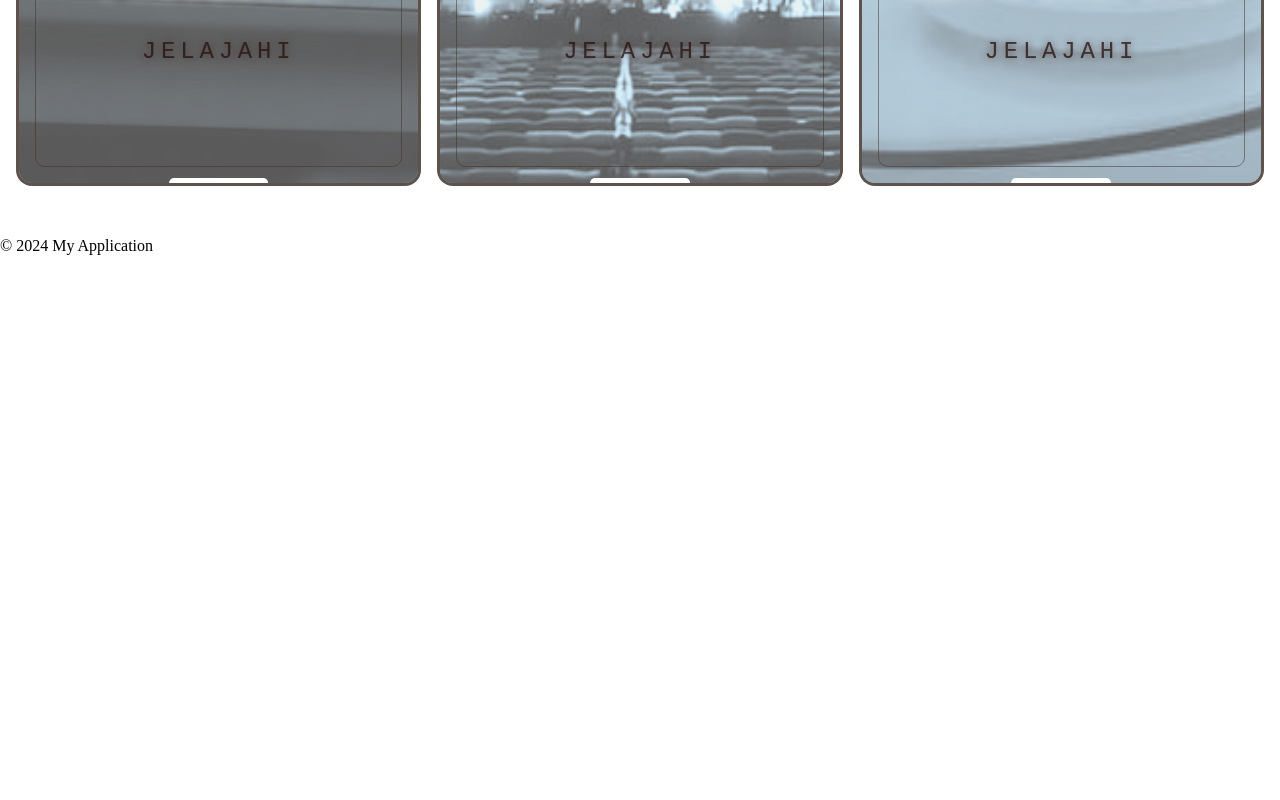
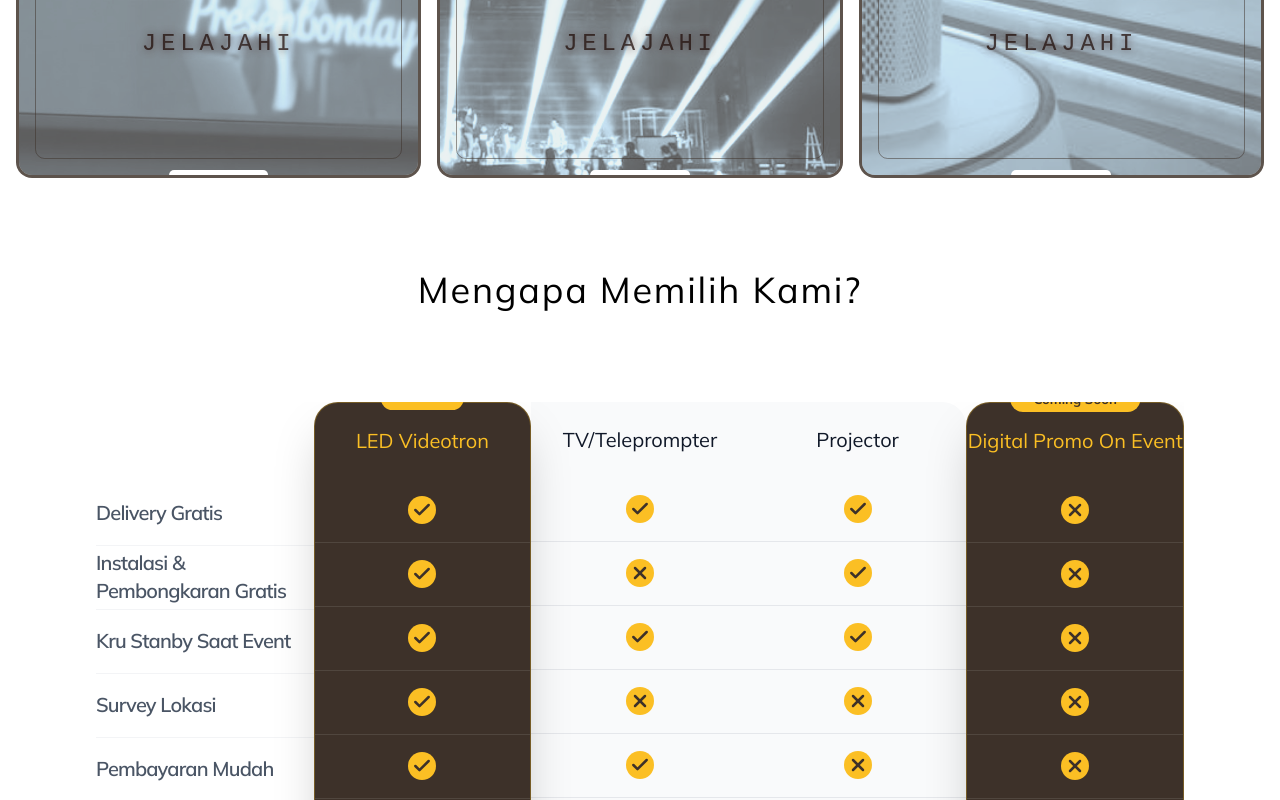
Before and after one commit to luthfibg/gandrung-events, a React (Vite) app: page / in a window 1280 px wide. Shown: the part 2000-2800 px from the top of the page. Before the commit the page ends 2258 px from the top, so only its background shows below. Built offline with nearby package versions, Linux system fonts and the light colour scheme.

Commit message:
init services section

```diff
--- a/src/index.css
+++ b/src/index.css
@@ -10,6 +10,10 @@
   /* Define custom font stacks */
 
   --animate-arrow-guide: arrow-guide 1.5s ease-in-out infinite;
+
+  --color-gandrung-dark: #3d3129;
+  --color-gandrung-gold: #fbbf24;
+  --color-gandrung-surface: #4d4037;
 }
 
 @keyframes arrow-guide {
--- a/src/pages/Home.jsx
+++ b/src/pages/Home.jsx
@@ -5,6 +5,7 @@ import ShortDescription from '../sections/ShortDescription.jsx'
 import VIDEO_URL from '../assets/background.mp4';
 import WhatsappFloatingButton from '../components/WhatsappFloatingButton.jsx';
 import Category from '../sections/Category.jsx';
+import Services from '../sections/Services.jsx';
 
 const Home = () => {
 
@@ -29,8 +30,15 @@ const Home = () => {
                 <ShortDescription />
             </div>
             <div className='relative z-10 w-full p-4'>
-                <h2 className="xl:text-5xl py-15 font-mulish text-center">Kategori Produk</h2>
+                <h2 className="text-xl lg:text-4xl py-15 font-mulish text-center tracking-wider">Kategori Produk</h2>
                 <Category />
+            </div>
+            <div className='relative z-10 w-full py-4 px-20'>
+                <h2 className="text-xl lg:text-4xl font-mulish text-center py-15 dark:text-white tracking-wider">
+                Mengapa Memilih Kami?
+                </h2>
+
+                <Services />
             </div>
         </>
     )
--- /dev/null
+++ b/src/sections/Services.jsx
@@ -0,0 +1,125 @@
+import React from 'react';
+import { Check, X } from 'lucide-react';
+
+const Services = () => {
+  const features = [
+    "Delivery Gratis",
+    "Instalasi & Pembongkaran Gratis",
+    "Kru Stanby Saat Event",
+    "Survey Lokasi",
+    "Pembayaran Mudah",
+    "Garansi Produk & Layanan",
+    "Maintenance Konten",
+    "Free Pembuatan Konten Pertama"
+  ];
+
+  return (
+    <section className="py-8 bg-white dark:bg-gray-950">
+      <div className="w-full mx-auto px-4">
+
+        {/* Wrapper Tabel */}
+        <div className="overflow-x-auto">
+          <div className="min-w-[600px] grid grid-cols-5 items-stretch">
+
+            {/* Kolom Kiri: Nama Fitur */}
+            <div className="col-span-1 pt-20">
+              {features.map((feature, index) => (
+                <div key={index} className="h-16 flex font-mulish items-center pr-4 border-b border-gray-100 dark:border-gray-800 text-xl font-semibold text-gray-600 dark:text-gray-400 tracking-tighter">
+                  {feature}
+                </div>
+              ))}
+            </div>
+
+            {/* Kolom Tengah (Highlighted): Gandrung Event */}
+            <div className="col-span-1 bg-gandrung-dark rounded-t-3xl shadow-2xl relative border-x border-t border-gandrung-gold/30">
+              <div className="text-center flex flex-col gap-2 py-6">
+                <span className="text-gandrung-gold font-mulish text-xl">LED Videotron</span>
+                {/* <span className="text-gandrung-gold font-mulish text-lg">(Unggulan)</span> */}
+              </div>
+              {features.map((_, index) => (
+                <div key={index} className="h-16 flex justify-center items-center border-b border-white/10">
+                    {index < features.length - 2 && (
+                        <div className="bg-gandrung-gold rounded-full p-1">
+                        <Check size={20} className="text-gandrung-dark stroke-[3px]" />
+                        </div>
+                    )}
+
+                </div>
+              ))}
+              {/* Badge Popular (Opsional) */}
+              <div className="absolute -top-4 left-1/2 -translate-x-1/2 bg-gandrung-gold text-gandrung-dark text-[10px] font-bold px-3 py-1 rounded-full uppercase">
+                Unggulan
+              </div>
+            </div>
+
+            {/* Kolom Perbandingan: Vendor Biasa */}
+            <div className="col-span-1 bg-gray-50 dark:bg-gray-900/50">
+              <div className="top-0 w-full text-center py-6 text-gray-900 font-mulish text-xl">
+                TV/Teleprompter
+              </div>
+              {features.map((_, index) => (
+                <div key={index} className="h-16 flex justify-center items-center border-b border-gray-200 dark:border-gray-800">
+                    {index == 1 || index == 3 || index == 6 || index == 7 ? (
+                        <div className="bg-gandrung-gold rounded-full p-1">
+                            <X size={20} className="text-gandrung-dark stroke-[3px]" />
+                        </div>
+                    ) : (
+                        <div className="bg-gandrung-gold rounded-full p-1">
+                            <Check size={20} className="text-gandrung-dark stroke-[3px]" />
+                        </div>
+                    )}
+                </div>
+              ))}
+            </div>
+
+            {/* Kolom Perbandingan: Freelance */}
+            <div className="col-span-1 bg-gray-50 dark:bg-gray-900/50 rounded-tr-3xl">
+              <div className="top-0 w-full text-center py-6 text-gray-900 font-mulish text-xl">
+                Projector
+              </div>
+              {features.map((_, index) => (
+                <div key={index} className="h-16 flex justify-center items-center border-b border-gray-200 dark:border-gray-800">
+                    {index == 3 || index == 4 || index == 5 ? (
+                        <div className="bg-gandrung-gold rounded-full p-1">
+                            <X size={20} className="text-gandrung-dark stroke-[3px]" />
+                        </div>
+                    ) : (
+                        <div className="bg-gandrung-gold rounded-full p-1">
+                            <Check size={20} className="text-gandrung-dark stroke-[3px]" />
+                        </div>
+                    )}
+                </div>
+              ))}
+            </div>
+
+            <div className="col-span-1 bg-gandrung-dark rounded-t-3xl shadow-2xl relative border-x border-t border-gandrung-gold/30">
+              <div className="text-center flex flex-col gap-2 py-6">
+                <span className="text-gandrung-gold font-mulish text-md xl:text-xl">Digital Promo On Event</span>
+                {/* <span className="text-gandrung-gold font-mulish text-lg">(Unggulan)</span> */}
+              </div>
+              {features.map((_, index) => (
+                <div key={index} className="h-16 flex justify-center items-center border-b border-white/10">
+                {index == 6 || index == 7 ? (
+                    <div className="bg-gandrung-gold rounded-full p-1">
+                        <Check size={20} className="text-gandrung-dark stroke-[3px]" />
+                    </div>
+                ) : (
+                    <div className="bg-gandrung-gold rounded-full p-1">
+                        <X size={20} className="text-gandrung-dark stroke-[3px]" />
+                    </div>
+                )}
+                </div>
+              ))}
+              {/* Badge Popular (Opsional) */}
+              <div className="absolute w-[60%] font-mulish text-center -top-4 left-1/2 -translate-x-1/2 bg-gandrung-gold text-gandrung-dark text-xs font-bold px-3 py-1 rounded-full">
+                Coming Soon
+              </div>
+            </div>
+          </div>
+        </div>
+      </div>
+    </section>
+  );
+};
+
+export default Services;
```
